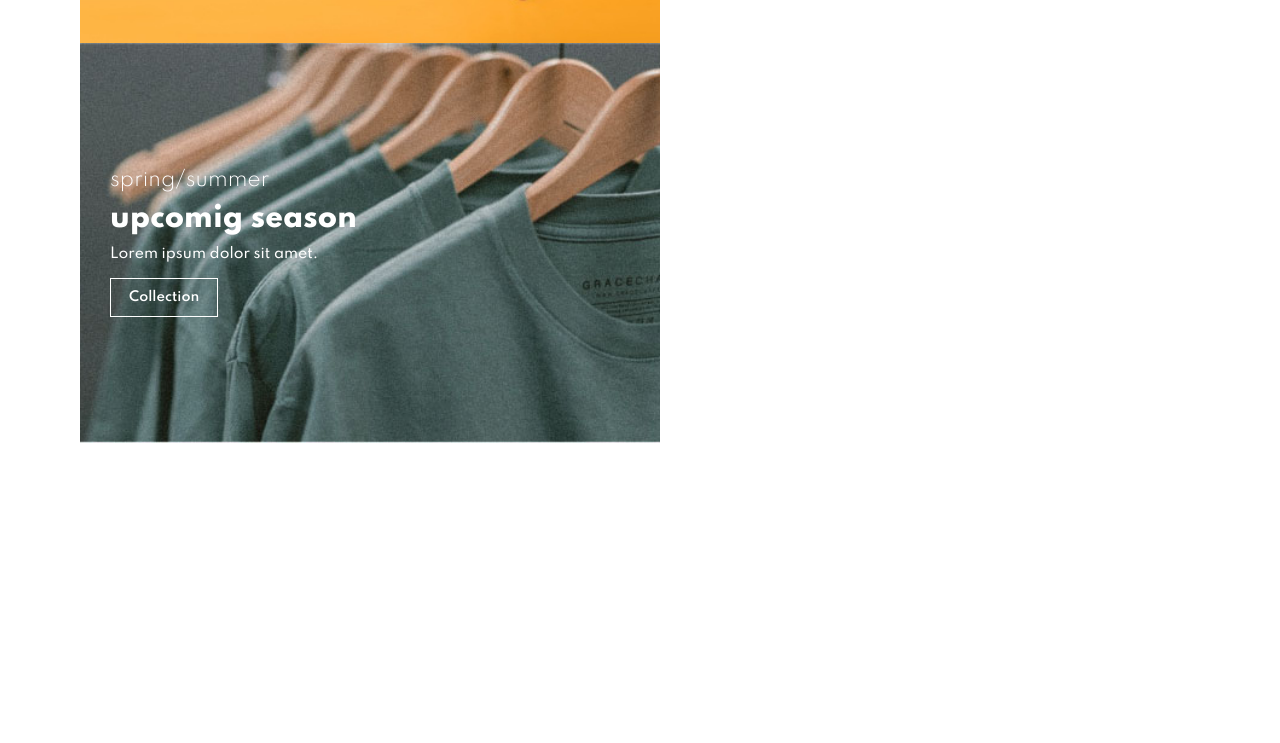
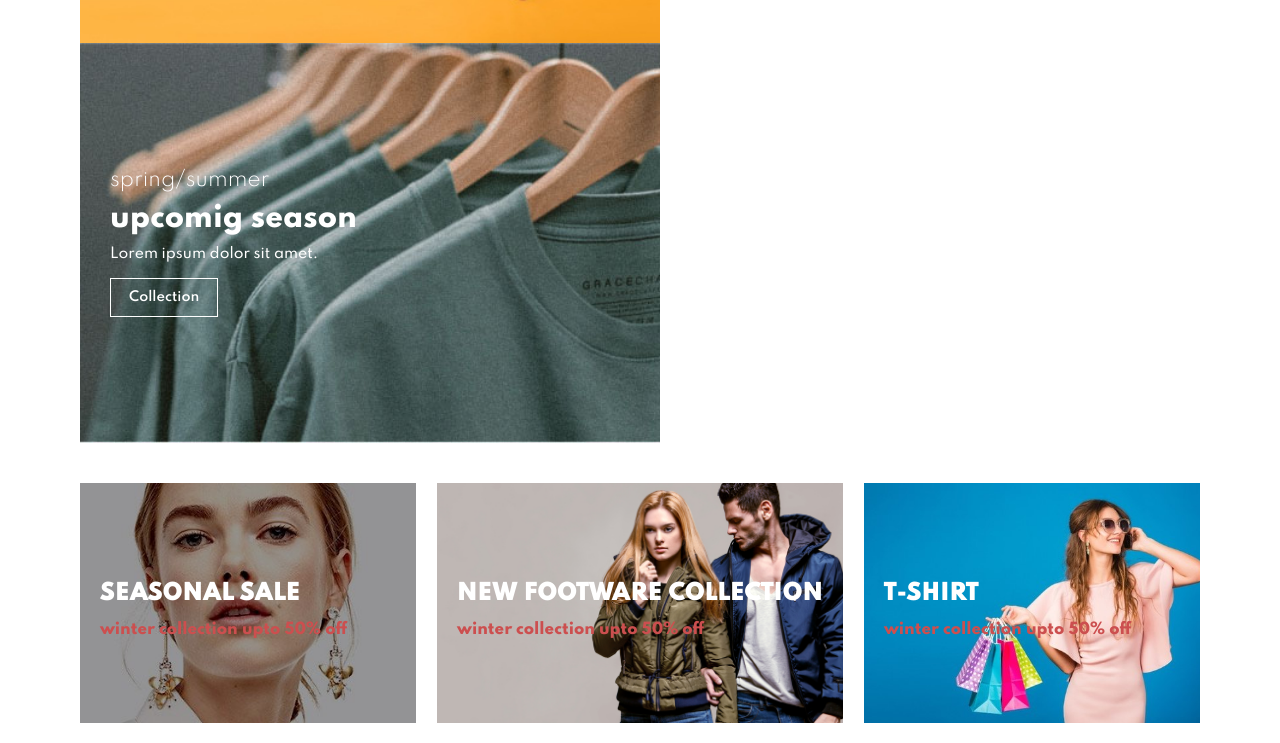
Before and after one commit to berasumit611/JavaScript-Ecommerce, a website built with Vite: page index.html in a window 1280 px wide. Shown: the part 3836-4579 px from the top of the page. Before the commit the page ends 4319 px from the top, so only its background shows below. Built offline with nearby package versions, Linux system fonts and the light colour scheme.

Commit message:
Text banner section added

```diff
--- a/index.html
+++ b/index.html
@@ -327,6 +327,33 @@
    </section>
    <!-- Two small banner end -->
 
+   <!-- Text banner section start -->
+   <section id="banner3" >
+    <div class="banner-box">
+      <h2>SEASONAL SALE</h2>
+      <h3>winter collection upto 50% off</h3>
+    </div>
+
+    <div class="banner-box banner-box2">
+      <h2>NEW FOOTWARE COLLECTION</h2>
+      <h3>winter collection upto 50% off</h3>
+    </div>
+
+    <div class="banner-box banner-box3">
+      <h2>T-SHIRT</h2>
+      <h3>winter collection upto 50% off</h3>
+    </div>
+
+   </section>
+   <!-- Text banner section end -->
+
+   <!-- News-letter section start-->
+   <section id="newsletter">
+
+   </section>
+   <!-- News-letter section end-->
+
+
 
 
 
--- a/style.css
+++ b/style.css
@@ -425,9 +425,63 @@ box-shadow: rgba(0, 0, 0, 0.35) 0px 5px 15px;
   padding-bottom:15px ;
 }
 
+/* for white buttom global styling added (look above) ⬆⬆ */
 #sm-banner .banner-box:hover button{
   /* adding hover effect */
   background-color: #088178;
   border: 1px solid #088178;
 }
 /* Two small banner end */
+
+/* Text banner section start */
+#banner3{
+  display: flex;
+  justify-content: space-between;
+  flex-wrap: wrap;
+  padding: 0 80px;
+}
+#banner3 .banner-box{
+  display: flex;
+  flex-direction: column;
+  justify-content: center;
+  align-items: flex-start;
+  text-align: left;
+
+  background-image: url("img/banner/b7.jpg");
+  background-position: center;
+  background-size: cover;
+
+  min-width: 30%;
+  height: 30vh;
+
+
+  padding: 20px;
+  margin-bottom: 20px;
+}
+#banner3 .banner-box2{
+  background-image: url("img/banner/b4.jpg");
+
+}
+#banner3 .banner-box3{
+  background-image: url("img/banner/b18.jpg");
+
+}
+
+
+#banner3 .banner-box h2{
+  color:white;
+  font-weight: 900;
+  font-size: 22px;
+}
+#banner3 .banner-box h3{
+  color:rgb(204, 79, 79);
+  font-weight: 800;
+  font-size: 15px;
+}
+
+
+/* Text banner section end */
+
+/* News-letter section start */
+
+/* News-letter section end */
```
